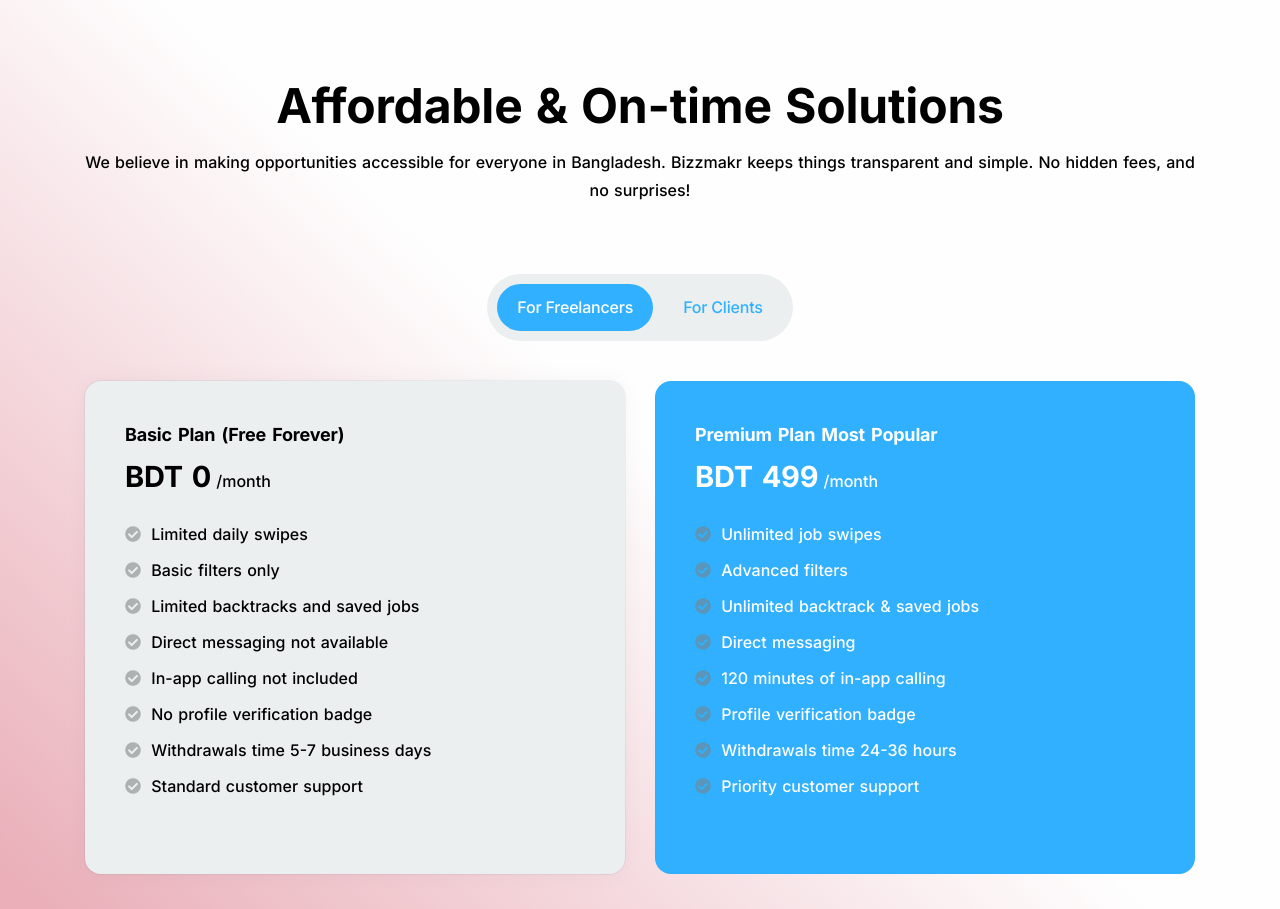
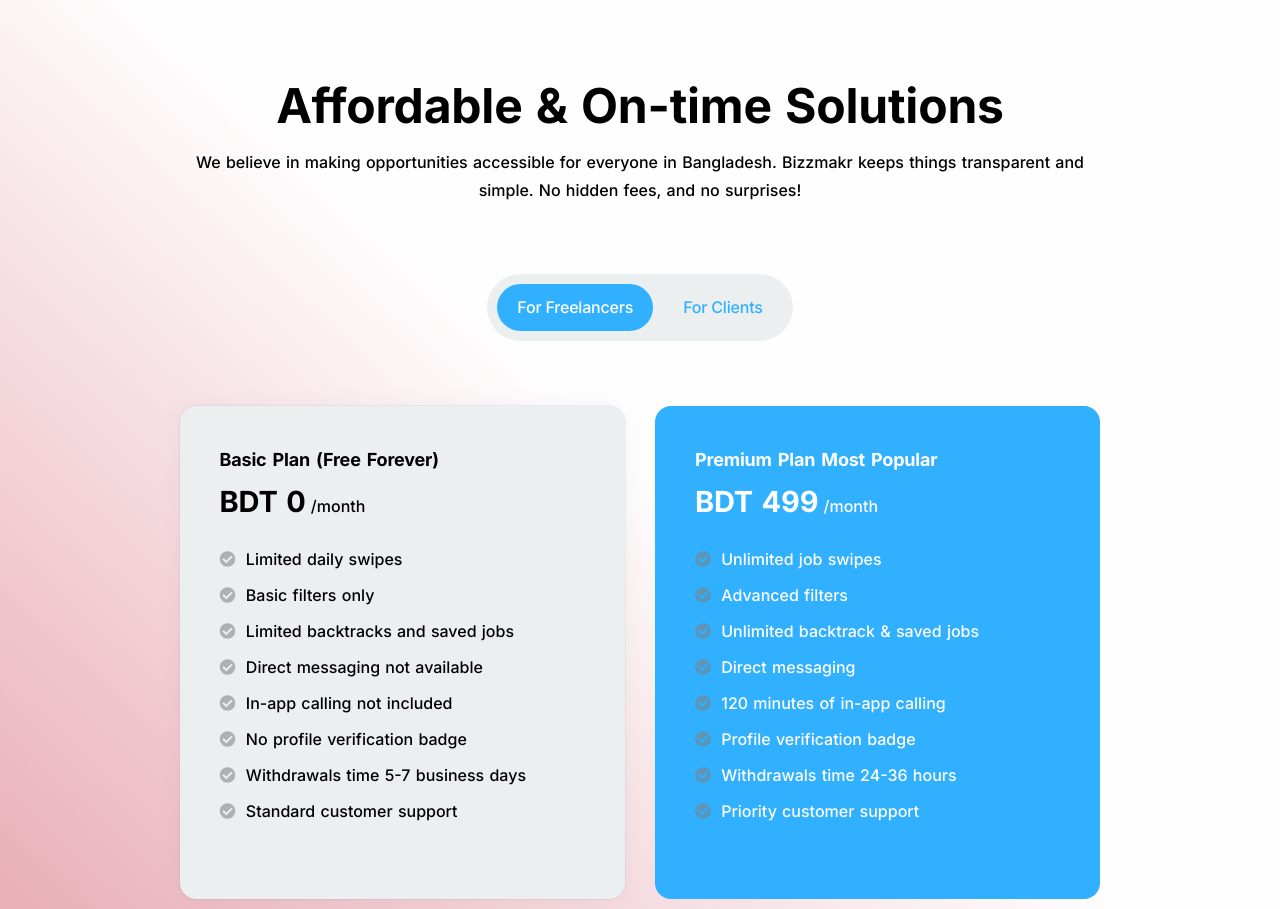
Before and after one commit to Bizzmakr/website, a plain HTML site: page pricing.html in a window 1280 px wide. Shown: the part 1283-2192 px from the top of the page. Drawn offline with nearby package versions, Linux system fonts and the light colour scheme.

Commit message:
Fix the width of the pricing card

```diff
--- a/assets/css/custom.css
+++ b/assets/css/custom.css
@@ -308,6 +308,10 @@ body {
     top: 35.5%;
     z-index: 1;
   }
+  .feature-list li {
+    list-style-type: none;
+    font-size: 12px;
+  }
 }
 @media (min-width: 501px) and (max-width: 1199px) {
   .line_path {
--- a/pricing.html
+++ b/pricing.html
@@ -258,14 +258,18 @@
         <!-- /.container -->
         <div class="container py-8">
           <div class="row mb-4 mb-md-10">
-            <div class="col-lg-12 text-center" data-aos="fade-down" data-aos-delay="100">
+            <div class="col-lg-1 text-center"></div>
+            <div class="col-lg-10 text-center" data-aos="fade-down" data-aos-delay="100">
               <h2 class="display-1 mb-3">Affordable & On-time Solutions</h2>
               <p>We believe in making opportunities accessible for everyone in Bangladesh. Bizzmakr keeps things transparent and simple. No hidden fees, and no surprises!</p>
             </div>
+            <div class="col-lg-1 text-center"></div>
             <!-- /column -->
           </div>
 
           <!-- /.row -->
+          <div class="row g-5 justify-content-center">
+            <div class="col-lg-12" data-aos="fade-down" data-aos-delay="100">
               <div class="row g-5 justify-content-center">
                 <ul class="nav nav-pills mb-3 pricing-nav-btn-grp" id="pills-tab" role="tablist">
                   <li class="nav-item" role="presentation">
@@ -275,6 +279,11 @@
                     <button class="nav-link rounded-pill pricing-nav text-primary" id="pills-profile-tab" data-bs-toggle="pill" data-bs-target="#pills-profile" type="button" role="tab" aria-controls="pills-profile" aria-selected="false">For Clients</button>
                   </li>
                 </ul>
+              </div>
+            </div>
+
+            <div class="col-lg-1 text-center"></div>
+            <div class="col-lg-10">
               <div class="tab-content" id="pills-tabContent">
                 <div class="tab-pane fade show active" id="pills-home" role="tabpanel" aria-labelledby="pills-home-tab" tabindex="0">
                   <div class="row">
@@ -368,6 +377,9 @@
                   </div>
                 </div>
               </div>
+            </div>
+            <div class="col-lg-1 text-center"></div>
+
           </div>
           <!-- /.row -->
         </div>
```
Lines whose indentation alone changed are shown as unchanged.
